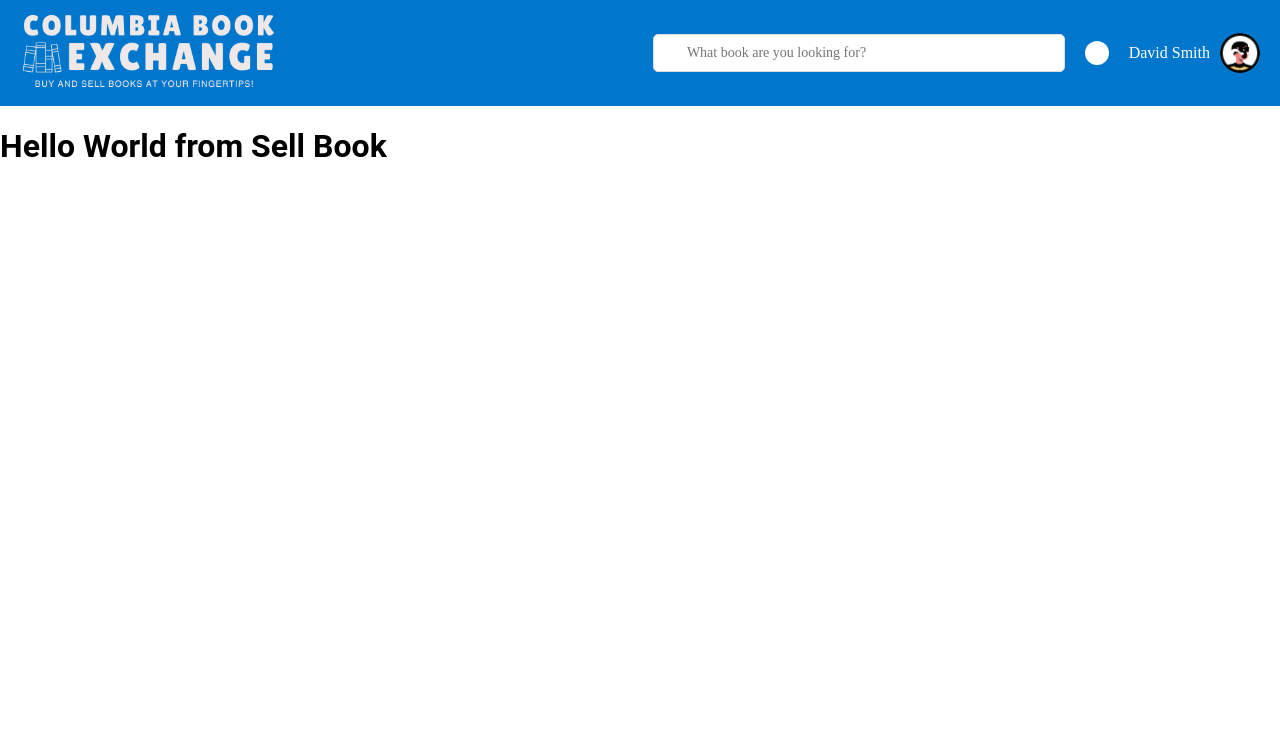
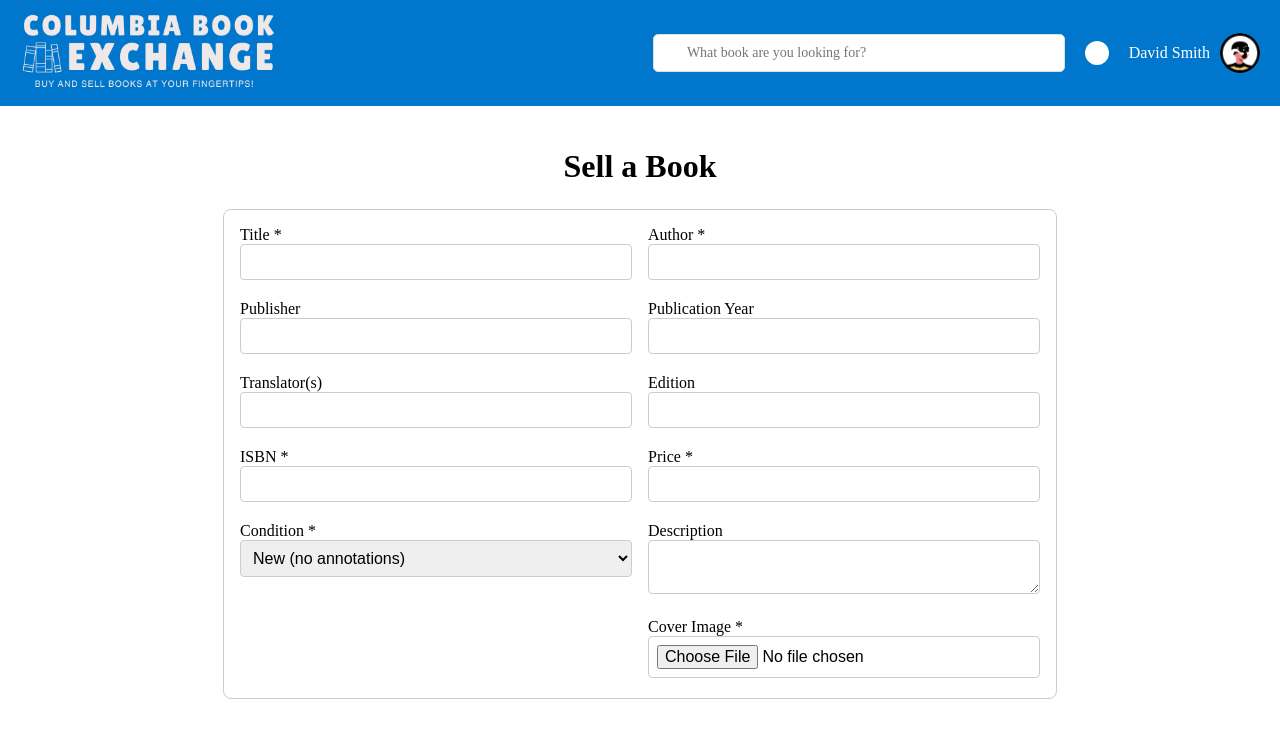
Before and after one commit to alexakfk/columbia-book-exchange, a React (Create React App) app: page /sell-book in a window 1280 px wide. Shown: the top 738 px of the page. Built offline with nearby package versions, Linux system fonts and the light colour scheme.

Commit message:
Create form inputs with styling.

```diff
--- a/src/App.css
+++ b/src/App.css
@@ -296,3 +296,54 @@ footer {
   background-color: #0077cc;
   color: #fff;
 }
+
+/* Sell Book Styles */
+
+.form-container {
+  display: flex;
+  gap: 1rem;
+  padding: 1rem;
+  max-width: 800px;
+  margin: auto;
+  border: 1px solid #ccc;
+  border-radius: 8px;
+}
+
+.form-section {
+  display: flex;
+  flex-direction: column;
+  gap: 0.5rem;
+  flex: 1;
+  gap: 1rem;
+}
+
+label {
+  display: block;
+  margin-bottom: 0.25rem;
+  font-family: "Oswald";
+}
+
+input,
+textarea,
+select {
+  width: 100%;
+  padding: 0.5rem;
+  border: 1px solid #ccc;
+  border-radius: 4px;
+  font-size: 1rem;
+  box-sizing: border-box;
+}
+
+.sell-book-page {
+  max-width: 1200px;
+  margin: auto;
+  padding: 1rem;
+}
+
+.page-title {
+  text-align: center;
+  font-size: 2rem;
+  margin-bottom: 1.5rem;
+  font-weight: bold;
+  font-family: "Oswald";
+}
--- a/src/SellBook.js
+++ b/src/SellBook.js
@@ -1,5 +1,121 @@
+import "./App.css";
 function SellBook() {
-  return <h1>Hello World from Sell Book</h1>;
+  return (
+    <div className="sell-book-page">
+      <h2 className="page-title">Sell a Book</h2>
+      <div className="form-container">
+        <div className="form-section">
+          <label>
+            Title *
+            <input
+              type="text"
+              name="title"
+              //   value={formData.title}
+              //   onChange={handleChange}
+              required
+            />
+          </label>
+          <label>
+            Publisher
+            <input
+              type="text"
+              name="publisher"
+              //   value={formData.publisher}
+              //   onChange={handleChange}
+            />
+          </label>
+          <label>
+            Translator(s)
+            <input
+              type="text"
+              name="translator"
+              //   value={formData.translator}
+              //   onChange={handleChange}
+            />
+          </label>
+          <label>
+            ISBN *
+            <input
+              type="text"
+              name="isbn"
+              //   value={formData.isbn}
+              //   onChange={handleChange}
+              required
+            />
+          </label>
+          <label>
+            Condition *
+            <select
+              name="condition"
+              //   value={formData.condition}
+              //   onChange={handleChange}
+              required
+            >
+              <option>New (no annotations)</option>
+              <option>Lightly used (some annotations)</option>
+              <option>Used</option>
+            </select>
+          </label>
+        </div>
+        <div className="form-section">
+          <label>
+            Author *
+            <input
+              type="text"
+              name="author"
+              //   value={formData.author}
+              //   onChange={handleChange}
+              required
+            />
+          </label>
+          <label>
+            Publication Year
+            <input
+              type="number"
+              name="publicationYear"
+              //   value={formData.publicationYear}
+              //   onChange={handleChange}
+            />
+          </label>
+          <label>
+            Edition
+            <input
+              type="text"
+              name="edition"
+              //   value={formData.edition}
+              //   onChange={handleChange}
+            />
+          </label>
+          <label>
+            Price *
+            <input
+              type="number"
+              name="price"
+              //   value={formData.price}
+              //   onChange={handleChange}
+              required
+            />
+          </label>
+          <label>
+            Description
+            <textarea
+              name="description"
+              //   value={formData.description}
+              //   onChange={handleChange}
+            ></textarea>
+          </label>
+          <label>
+            Cover Image *
+            <input
+              type="file"
+              // onChange={handleImageChange}
+              required
+            />
+          </label>
+        </div>
+      </div>
+    </div>
+  );
 }
 
 export default SellBook;
```
